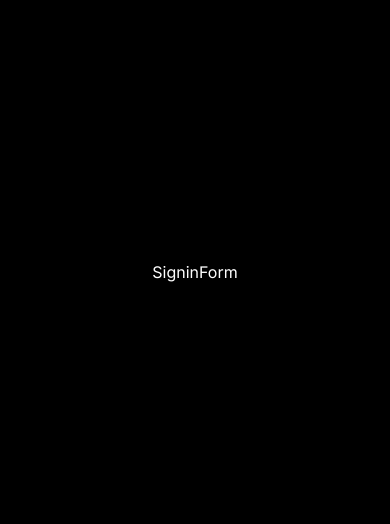
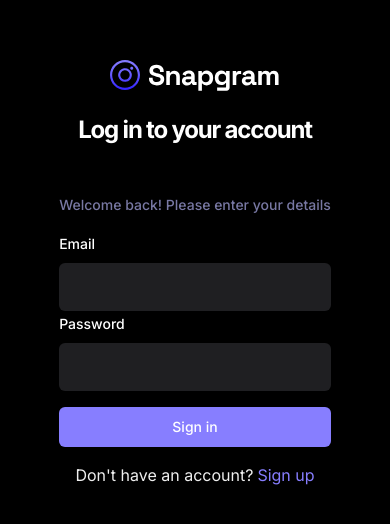
Before and after one commit to agmkowalczyk/social-media-app, a React (Vite) app: page /sign-in in a window 390 px wide. Shown: the part 150-674 px from the top of the page. Built offline with nearby package versions, Linux system fonts and the light colour scheme; no server answers.

Commit message:
SigninForm

```diff
--- a/src/_auth/forms/SigninForm.tsx
+++ b/src/_auth/forms/SigninForm.tsx
@@ -1,8 +1,130 @@
-import React from 'react'
+import * as z from 'zod'
+import { zodResolver } from '@hookform/resolvers/zod'
+import { useForm } from 'react-hook-form'
+import { Link, useNavigate } from 'react-router-dom'
+
+import { useToast } from '@/components/ui/use-toast'
+import {
+  Form,
+  FormControl,
+  FormField,
+  FormItem,
+  FormLabel,
+  FormMessage,
+} from '@/components/ui/form'
+import { Input } from '@/components/ui/input'
+import { Button } from '@/components/ui/button'
+import Loader from '@/components/ui/shared/Loader'
+import { SigninValidation } from '@/lib/validation'
+import {
+  useCreateUserAccountMutation,
+  useSignInAccountMutation,
+} from '@/lib/react-query/queriesAndMutations'
+import { useUserContext } from '@/context/AuthContext'
 
 const SigninForm = () => {
+  const { toast } = useToast()
+  const { checkAuthUser, isLoading: isUserLoading } = useUserContext()
+  const navigate = useNavigate()
+
+  const { mutateAsync: signInAccount, isPending: isSigningIn } =
+    useSignInAccountMutation()
+
+  // 1. Define your form.
+  const form = useForm<z.infer<typeof SigninValidation>>({
+    resolver: zodResolver(SigninValidation),
+    defaultValues: {
+      email: '',
+      password: '',
+    },
+  })
+
+  // 2. Define a submit handler.
+  async function onSubmit(values: z.infer<typeof SigninValidation>) {
+    const session = await signInAccount({
+      email: values.email,
+      password: values.password,
+    })
+
+    if (!session) {
+      return toast({
+        title: 'Sign in failed. Please try again,',
+      })
+    }
+
+    const isLoggedIn = await checkAuthUser()
+
+    if (isLoggedIn) {
+      form.reset()
+
+      navigate('/')
+    } else {
+      return toast({ title: 'Sign up failed. Please try again.' })
+    }
+  }
+
   return (
-    <div>SigninForm</div>
+    <Form {...form}>
+      <div className='sm:w-420 flex-center flex-col'>
+        <img src='./assets/images/logo.svg' alt='logo' />
+        <h2 className='h3-bold md:h2-bold pt-5 sm:pt-12'>
+          Log in to your account
+        </h2>
+        <p className='text-light-3 small-medium md: base-regular mt-12'>
+          Welcome back! Please enter your details
+        </p>
+
+        <form
+          onSubmit={form.handleSubmit(onSubmit)}
+          className='flex-col gap-5 w-full mt-4'
+        >
+          <FormField
+            control={form.control}
+            name='email'
+            render={({ field }) => (
+              <FormItem>
+                <FormLabel>Email</FormLabel>
+                <FormControl>
+                  <Input type='email' className='shad-input' {...field} />
+                </FormControl>
+                <FormMessage />
+              </FormItem>
+            )}
+          />
+          <FormField
+            control={form.control}
+            name='password'
+            render={({ field }) => (
+              <FormItem>
+                <FormLabel>Password</FormLabel>
+                <FormControl>
+                  <Input type='password' className='shad-input' {...field} />
+                </FormControl>
+                <FormMessage />
+              </FormItem>
+            )}
+          />
+          <Button type='submit' className='shad-button_primary mt-4 w-full'>
+            {isUserLoading || isSigningIn ? (
+              <div className='flex-center gap-2'>
+                <Loader /> Loading...
+              </div>
+            ) : (
+              'Sign in'
+            )}
+          </Button>
+          <p className='text-small-regular text-light-2 text-center mt-4'>
+            Don't have an account?
+            <Link
+              to='/sign-up'
+              className='text-primary-500 text-small-semibold ml-1'
+            >
+              Sign up
+            </Link>
+          </p>
+        </form>
+      </div>
+    </Form>
   )
 }
 
--- a/src/_auth/forms/SignupForm.tsx
+++ b/src/_auth/forms/SignupForm.tsx
@@ -153,7 +153,7 @@
             )}
           </Button>
           <p className='text-small-regular text-light-2 text-center mt-4'>
-            Already have an account?{' '}
+            Already have an account?
             <Link
               to='/sign-in'
               className='text-primary-500 text-small-semibold ml-1'
--- a/src/context/AuthContext.tsx
+++ b/src/context/AuthContext.tsx
@@ -61,9 +61,8 @@
 
   useEffect(() => {
     if (
-      localStorage.getItem('cookieFallback') === '[]'
-      // ||
-      // localStorage.getItem('cookieFallback') === null
+      localStorage.getItem('cookieFallback') === '[]' ||
+      localStorage.getItem('cookieFallback') === null
     )
       navigate('/sign-in')
 
--- a/src/lib/validation/index.ts
+++ b/src/lib/validation/index.ts
@@ -6,3 +6,10 @@
   email: z.string().email(),
   password: z.string().min(8, { message: 'Password must be at least 8 characters.' }),
 })
+
+export const SigninValidation = z.object({
+  email: z.string().email(),
+  password: z
+    .string()
+    .min(8, { message: 'Password must be at least 8 characters.' }),
+})
```
